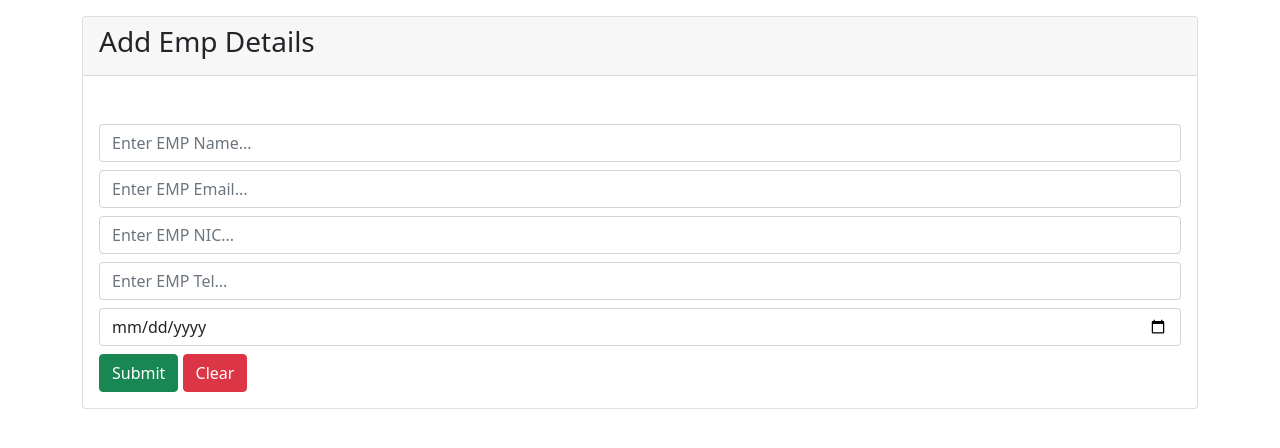
After one commit to dahamrasanga22/Basic-Login-Panel, a PHP site: page /lib/views/emp/addEmp.php in a window 1280 px wide. The commit adds this page. Shown: the top 448 px of the page. Run offline with PHP 8.4, Linux system fonts and the light colour scheme.

Commit message:
Basic-Login-Panel

```diff
--- /dev/null
+++ b/lib/views/emp/addEmp.php
@@ -0,0 +1,83 @@
+<!DOCTYPE html>
+<html lang="en">
+
+<head>
+    <meta charset="UTF-8">
+    <meta name="viewport" content="width=device-width, initial-scale=1.0">
+    <title>Add Emp Details</title>
+    <link rel="stylesheet" href="../../../css/bootstrap/css/bootstrap.min.css">
+    <script src="https://ajax.googleapis.com/ajax/libs/jquery/3.7.1/jquery.min.js"></script>
+
+</head>
+
+<body>
+    <div class="container">
+        <div class="card mt-3">
+            <div class="card-header">
+                <h3>Add Emp Details</h3>
+            </div>
+            <div class="card-body">
+
+
+                <div class="card-body">
+                    <div class="row">
+                        <div class="col-md-2"></div>
+                        <div class="col-md-8"></div>
+                        <div class="col-md-2"></div>
+                    </div>
+                </div>
+
+                <form id="empRegistrationForm">
+
+                    <div class="form-group">
+                        <input type="text" name="empName" class="form-control" placeholder="Enter EMP Name...">
+                    </div>
+                    <div class="form-group mt-2">
+                        <input type="email" name="empEmail" class="form-control" placeholder="Enter EMP Email...">
+                    </div>
+                    <div class="form-group mt-2">
+                        <input type="text" name="empNic" class="form-control" placeholder="Enter EMP NIC...">
+                    </div>
+                    <div class="form-group mt-2">
+                        <input type="text" name="empTel" class="form-control" placeholder="Enter EMP Tel...">
+                    </div>
+                    <div class="form-group mt-2">
+                        <input type="date" name="empDob" class="form-control" placeholder="Enter EMP DOB...">
+                    </div>
+                    <div class="form-group mt-2">
+                        <input type="submit" name="btnSave" id="btnSave" class="btn btn-success">
+                        <input type="reset" value="Clear" class="btn btn-danger">
+                    </div>
+                </form>
+
+            </div>
+            <div class="col-md-2"></div>
+        </div>
+    </div>
+
+</body>
+
+</html>
+
+
+
+<!-- script -->
+<script src="../../../css/bootstrap/js/bootstrap.js"></script>
+
+<script>
+    //pass the data to rote file
+    $('#btnSave').click(function(e) {
+        $.ajax({
+            url: "../../route/emp/register.php"
+            type: "POST",
+            data: $('#empRegistrationForm').serialize(),
+            success: function(date) {
+                if (data == '1') {
+                    alert('Success');
+                } else {
+                    alert('Error');
+                }
+            }
+        })
+    });
+</script>
```
Also changed, not shown: index.php (+10 -9 lines), lib/functions/userFunction.php (+28 -14 lines), lib/route/user/emp/register.php (added, +7 -0 lines), lib/views/dashboards/admin.php (+30 -0 lines).
